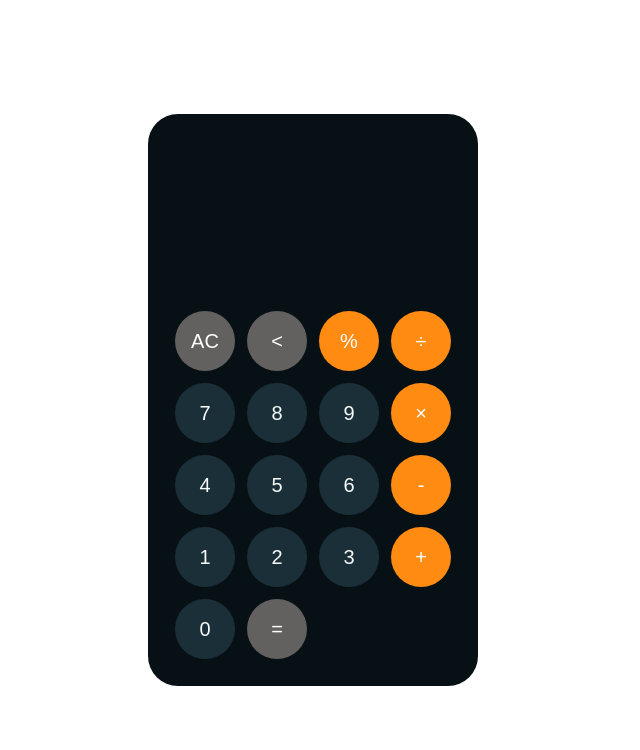
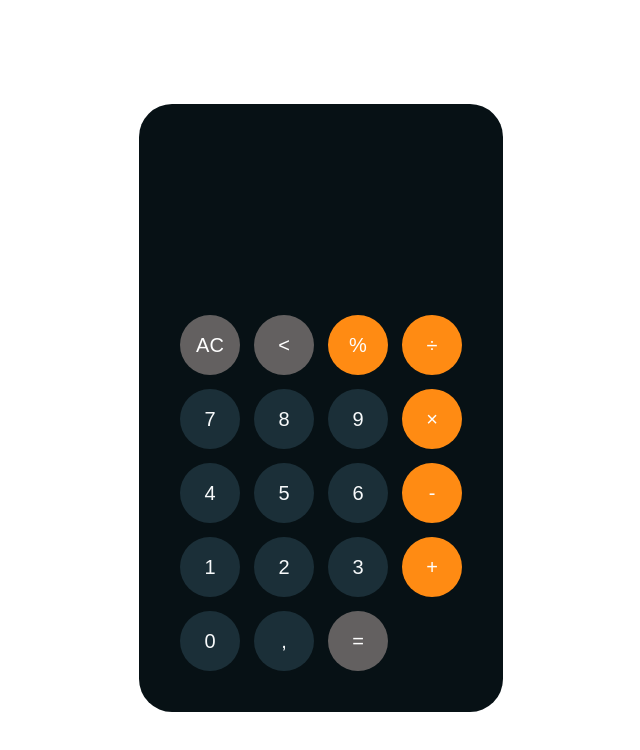
Before and after one commit to Wdidwiky/kuis-praktikum6-if7, a plain HTML site: page index.html in a window 1280 px wide. Shown: the whole page, without its empty margins (327-967 px from the left). Drawn offline with Linux system fonts and the light colour scheme.

Commit message:
update koma

```diff
--- a/css/style.css
+++ b/css/style.css
@@ -1,8 +1,8 @@
 *{
-    padding: 0;
-    margin: 0;
+    padding: 1;
+    margin: 1;
     box-sizing: border-box;
-    outline: 0;
+    outline: 1;
     transition: all 0.5s ease;
 }
 
@@ -28,8 +28,8 @@ a {
     position: relative;
     height: auto;
     width: auto;
-    padding: 20px;
-    border-radius: 30px;
+    padding: 33px;
+    border-radius: 33px;
 
 }
 
--- a/index.html
+++ b/index.html
@@ -41,6 +41,7 @@
                     </tr>
                     <tr>
                         <td><button class="btn-number" id="0">0</button></td>
+                        <td><button class="btn-number" id=",">,</button></td>
                         <td rowspan="2"><button class="btn-equal" id="equal">=</button></td>
                     </tr>
                 </table>
```
